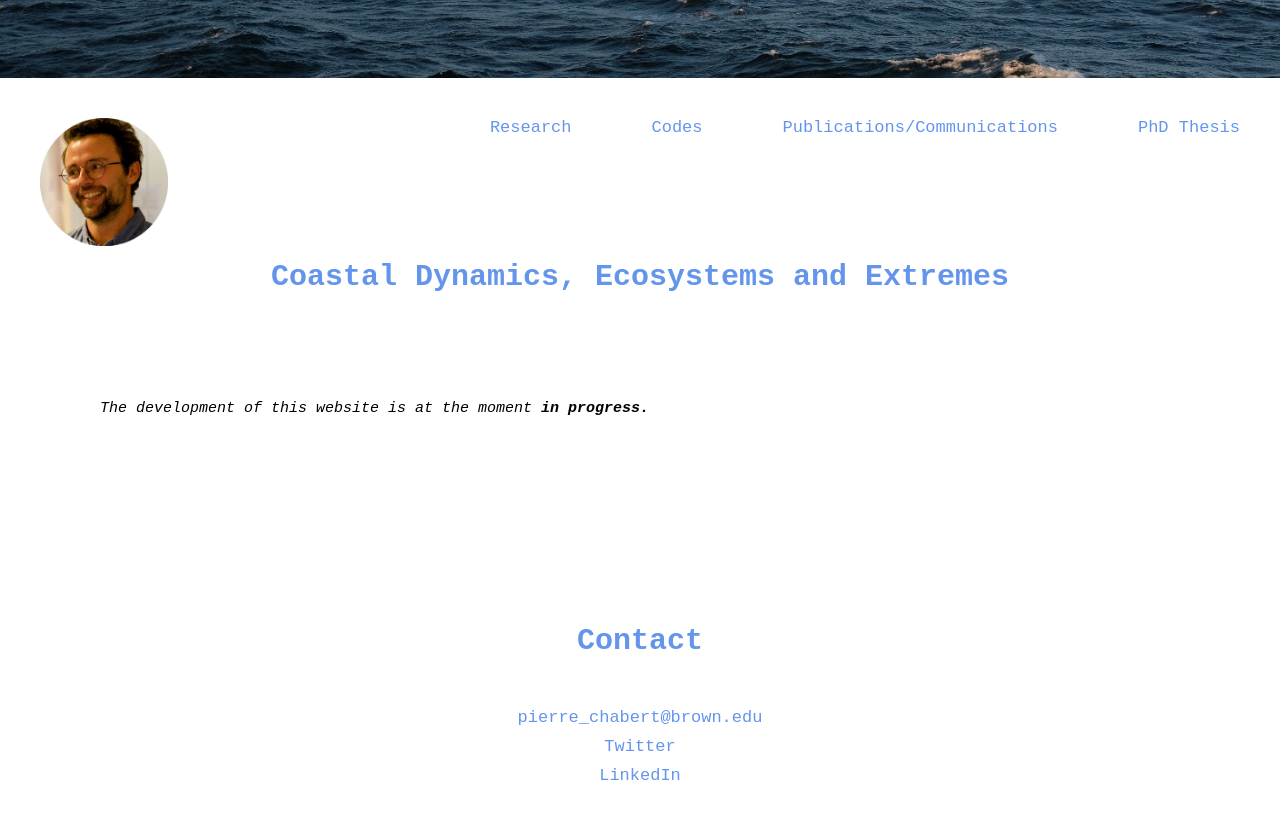
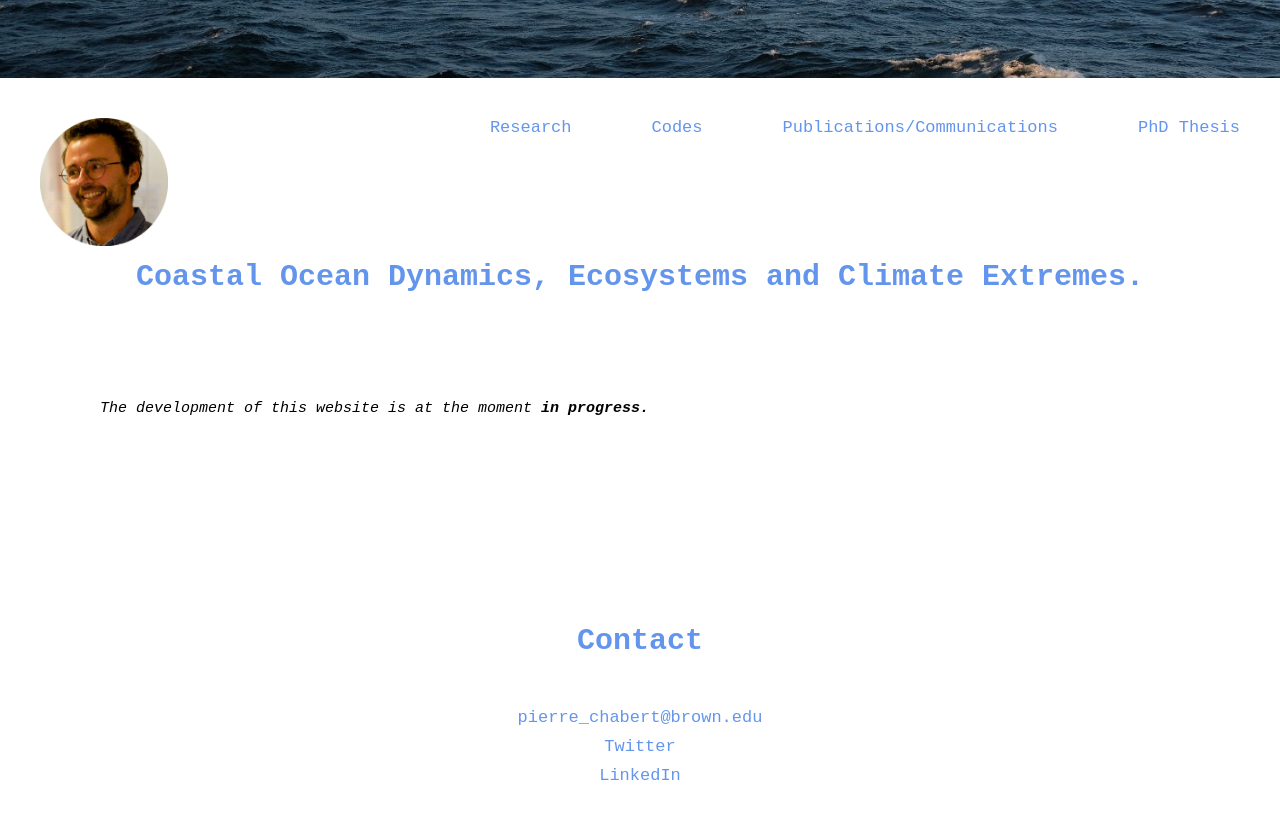
Before and after one commit to pierrechabert/pierrechabert.github.io, a Jekyll site: the page index.html, which Jekyll copies as it is, in a window 1280 px wide and 900 px high, scrolled down 349 px. Shown: the top 819 px of the window. Built offline with Jekyll 4.4.1, drawn with Linux system fonts in a browser that asks for light colours.

Commit message:
Update index.html

```diff
--- a/index.html
+++ b/index.html
@@ -63,7 +63,9 @@
 
      <!-- About contains CV; Communications contains presentations etc... logo + LinkedIn-->
 
-    <h1 style="font-size:30px; color:cornflowerblue; margin:10px; text-align:center"> Coastal Dynamics, Ecosystems and Extremes
+    <h1 style="font-size:30px; color:cornflowerblue; margin:10px; text-align:center">
+    <!--   Coastal Dynamics, Ecosystems and Extremes-->
+     Coastal Ocean Dynamics, Ecosystems and Climate Extremes.
     </h1>
 
 
```
